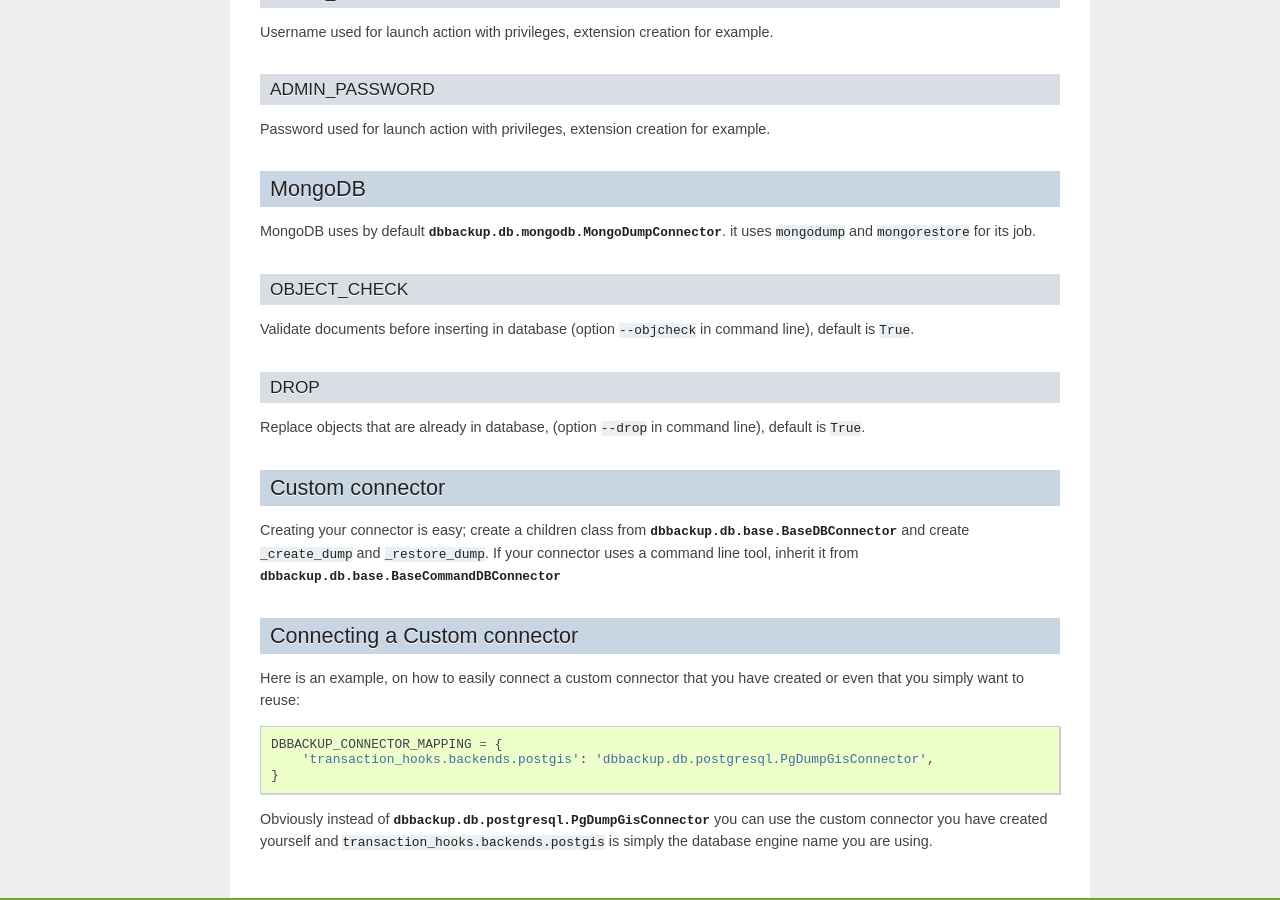
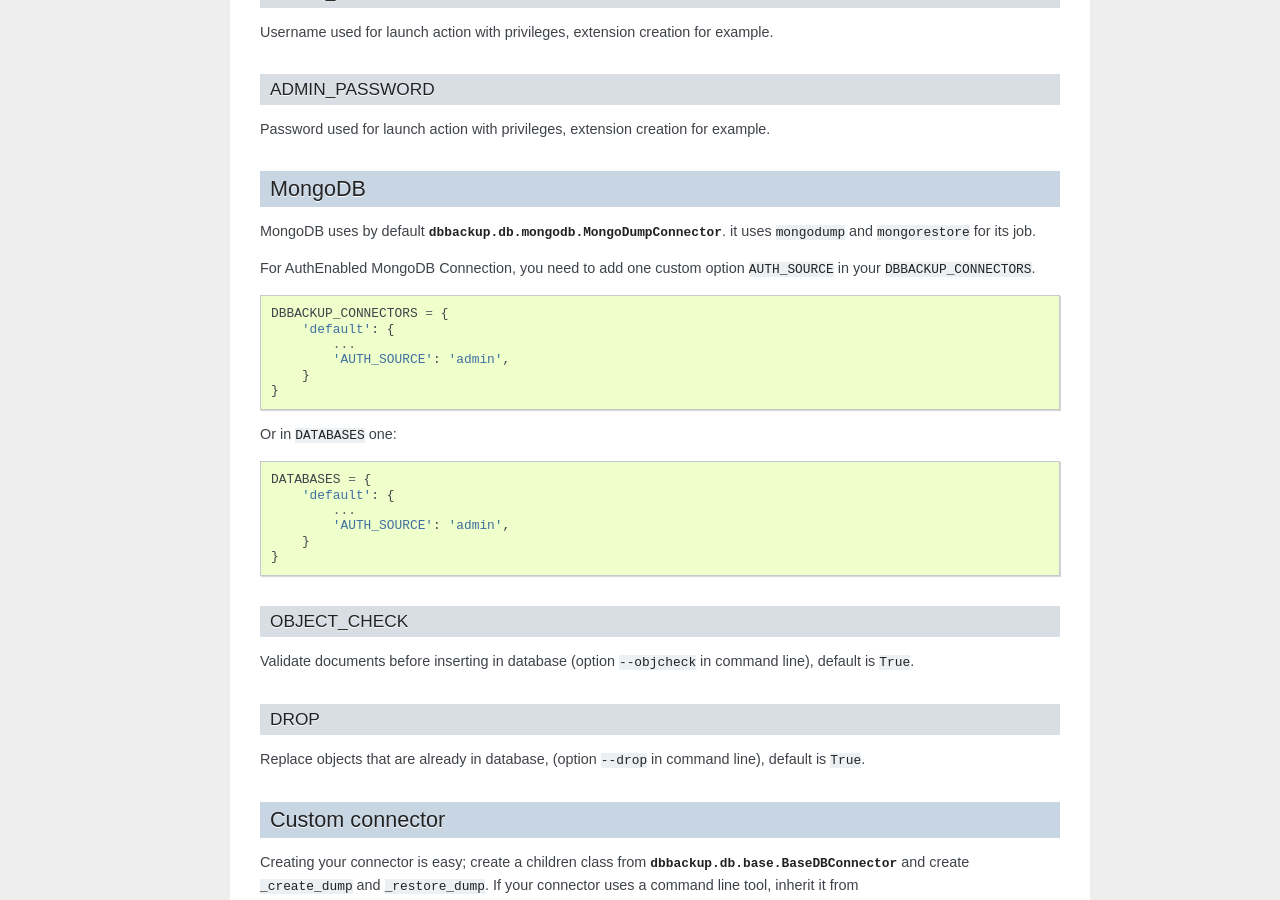
Before and after one commit to jazzband/django-dbbackup, a Sphinx documentation site: the page built from docs/databases.rst, in a window 1280 px wide and 900 px high, scrolled down 3366 px. Built offline with Sphinx 7.4.7, drawn with Linux system fonts in a browser that asks for light colours.

Commit message:
auth source added in mongodb. authentication issue fixed with mongodb… (#379)
* auth source added in mongodb. authentication issue fixed with mongodb connections

* unused utils import removed in db/postgresql.py

* Documentation added for auth enabled mongoDB Connection

Co-authored-by: Ajay Saini <ajay.saini@arthonsys.com>

```diff
--- a/docs/databases.rst
+++ b/docs/databases.rst
@@ -197,6 +197,25 @@
 MongoDB uses by default :class:`dbbackup.db.mongodb.MongoDumpConnector`. it
 uses ``mongodump`` and ``mongorestore`` for its job.
 
+For AuthEnabled MongoDB Connection, you need to add one custom option ``AUTH_SOURCE`` in your ``DBBACKUP_CONNECTORS``. ::
+
+    DBBACKUP_CONNECTORS = {
+        'default': {
+            ...
+            'AUTH_SOURCE': 'admin',
+        }
+    }
+
+Or in ``DATABASES`` one: ::
+
+    DATABASES = {
+        'default': {
+            ...
+            'AUTH_SOURCE': 'admin',
+        }
+    }
+
+
 OBJECT_CHECK
 ~~~~~~~~~~~~
 
```
Also changed, not shown: 2 other files.
